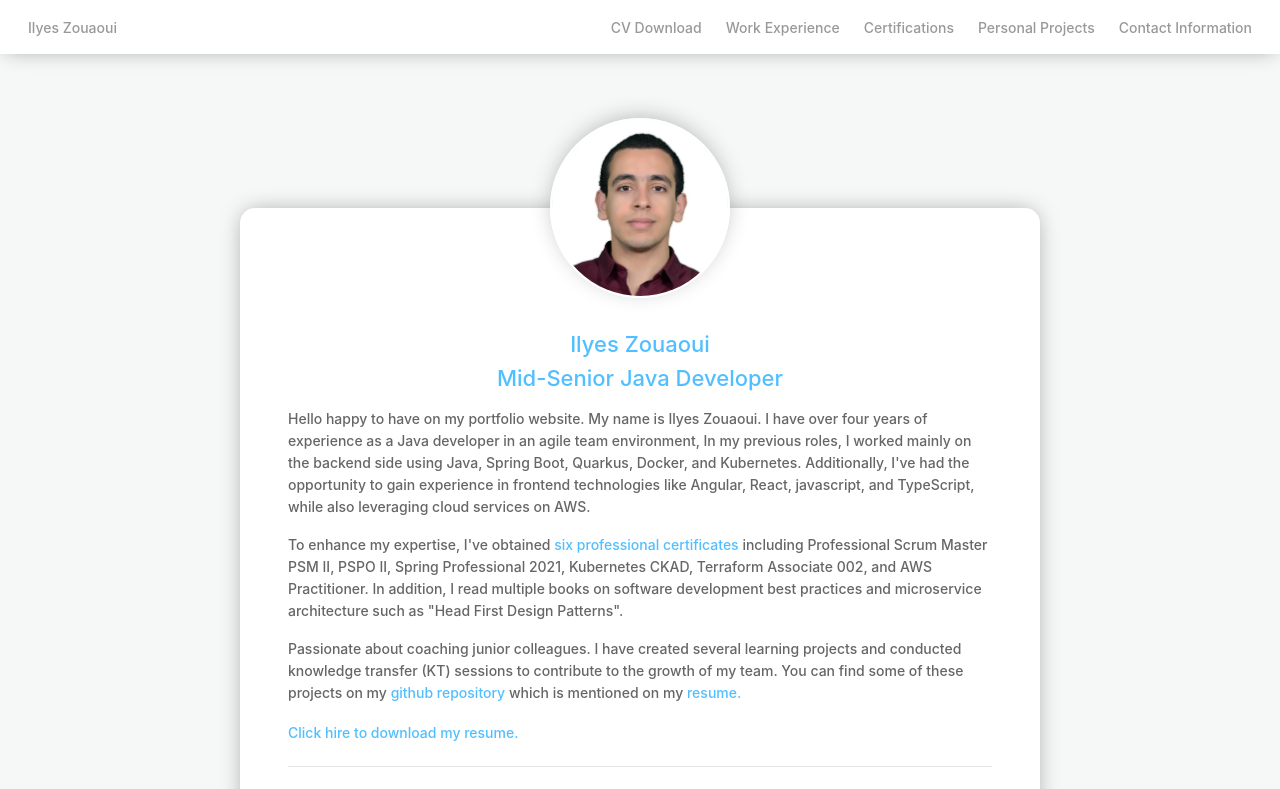
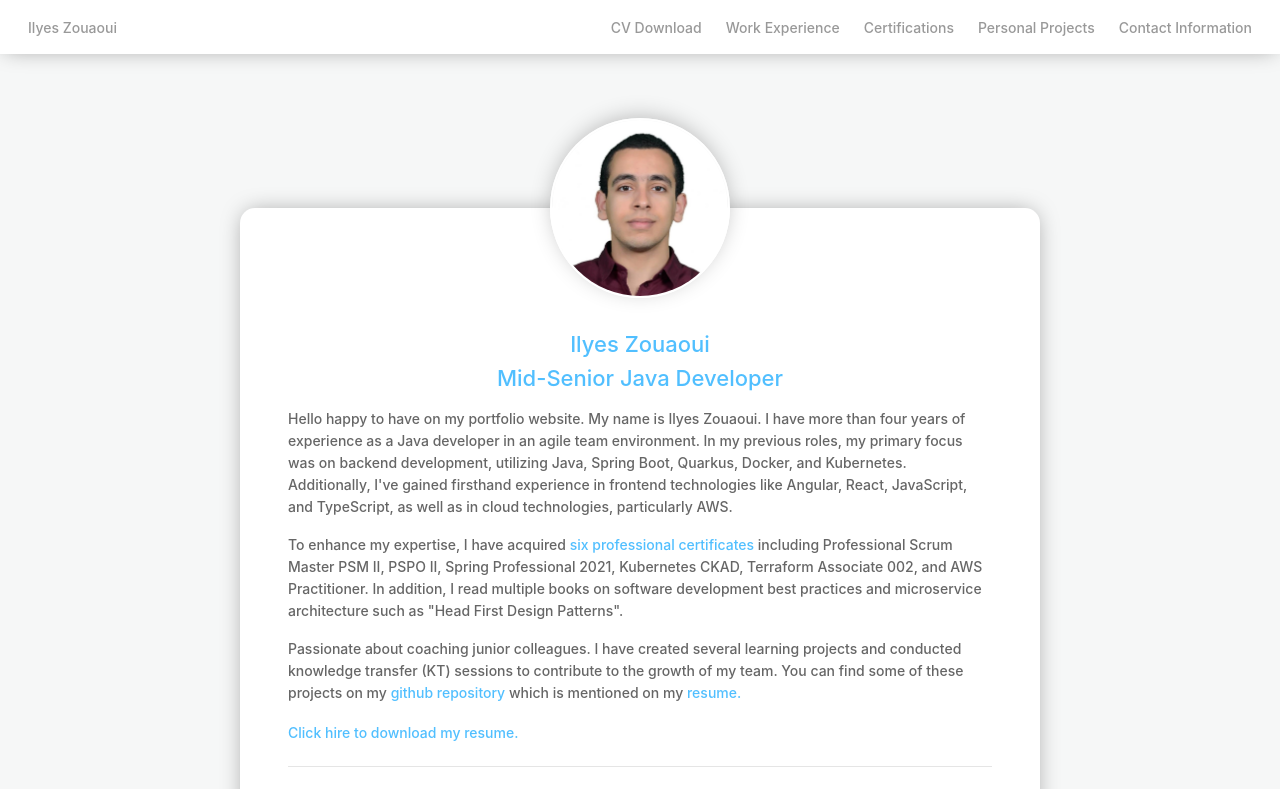
Before and after one commit to ilyes12zouaoui/portfolio, a React (Create React App) app: page / in a window 1280 px wide. Shown: the top 789 px of the page. Built offline with nearby package versions, Linux system fonts and the light colour scheme; grey boxes are pictures that could not be loaded.

Commit message:
update introduction

```diff
--- a/src/components/Home/Home.js
+++ b/src/components/Home/Home.js
@@ -120,7 +120,7 @@ const FormLayout = () => {
                 }}
               >
                 Hello happy to have on my portfolio website. My name is Ilyes Zouaoui.
-                I have over four years of experience as a Java developer in an agile team environment, In my previous roles, I worked mainly on the backend side using Java, Spring Boot, Quarkus, Docker, and Kubernetes. Additionally, I've had the opportunity to gain experience in frontend technologies like Angular, React, javascript, and TypeScript, while also leveraging cloud services on AWS.
+                I have more than four years of experience as a Java developer in an agile team environment. In my previous roles, my primary focus was on backend development, utilizing Java, Spring Boot, Quarkus, Docker, and Kubernetes. Additionally, I've gained firsthand experience in frontend technologies like Angular, React, JavaScript, and TypeScript, as well as in cloud technologies, particularly AWS.
               </p>
               <p
                 style={{
@@ -130,7 +130,7 @@ const FormLayout = () => {
                   lineHeight: "22px",
                 }}
               >
-                To enhance my expertise, I've obtained
+                To enhance my expertise, I have acquired
                 <a
                   href="https://www.credly.com/users/ilyes-zouaoui/badges"
                   className="color-blue"
```
